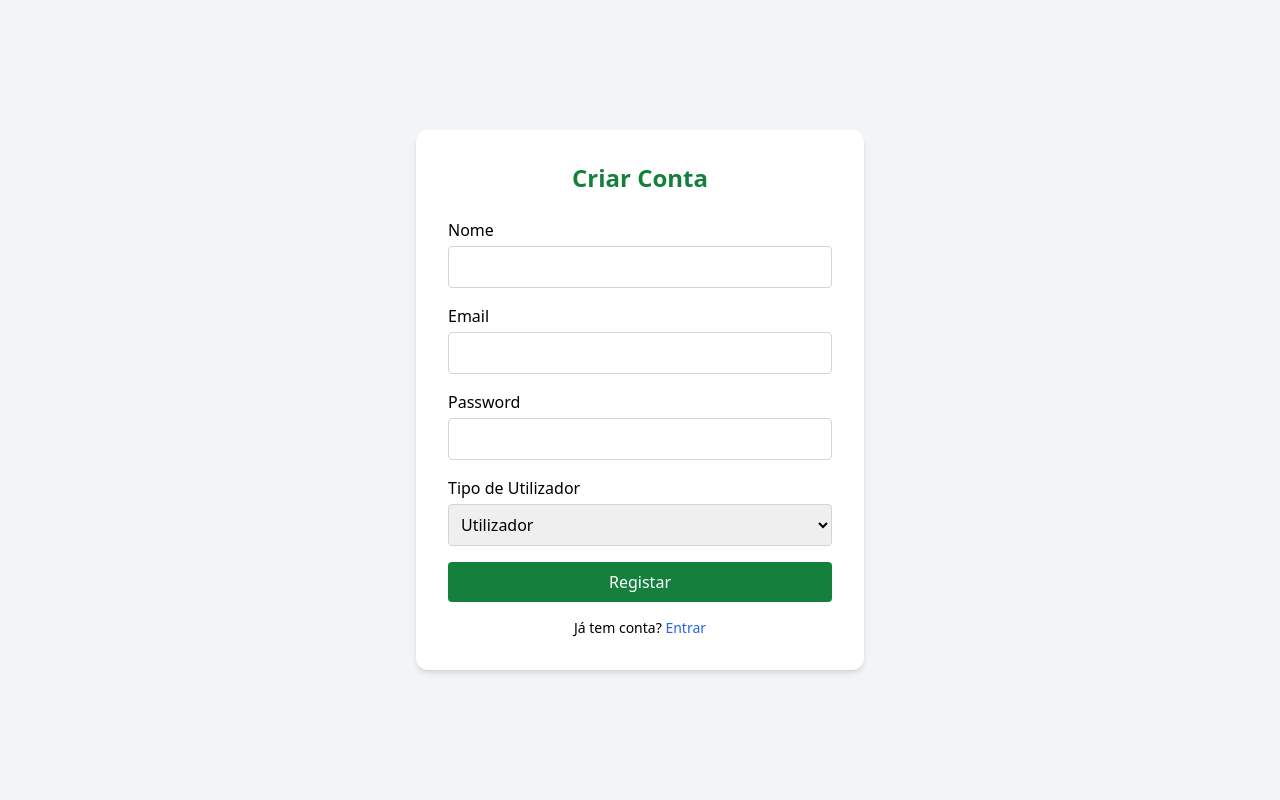
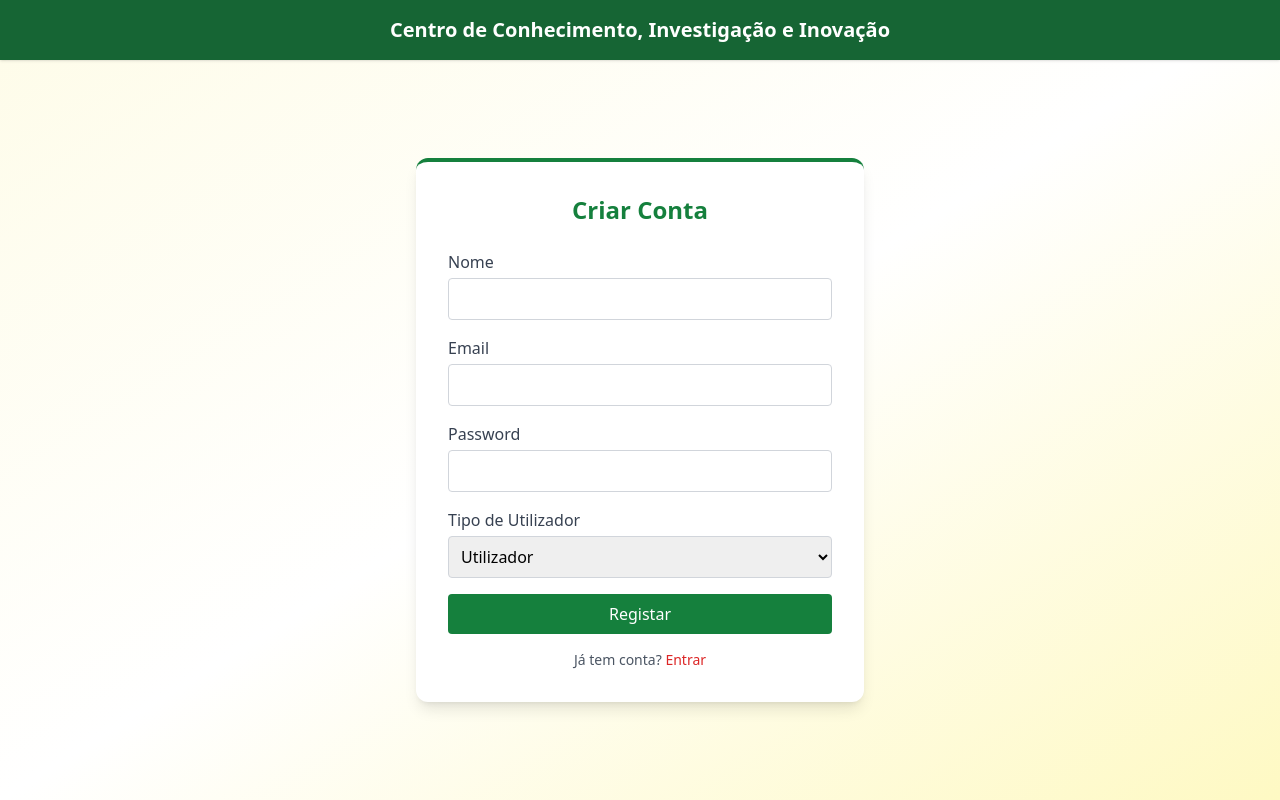
Before and after one commit to 75092/Reserva-de-Salas, a plain HTML site: page landing/register.html in a window 1280 px wide. Drawn offline with nearby package versions, Linux system fonts and the light colour scheme.

Commit message:
Add files via upload

```diff
--- a/landing/register.html
+++ b/landing/register.html
@@ -6,44 +6,52 @@
     <title>Registo - Centro de Conhecimento</title>
     <script src="https://cdn.tailwindcss.com"></script>
   </head>
-  <body class="bg-gray-100 flex items-center justify-center h-screen">
+  <body class="min-h-screen bg-gradient-to-br from-yellow-50 via-white to-yellow-100 flex flex-col">
 
-    <div class="bg-white p-8 rounded-xl shadow-md w-full max-w-md">
+    <!-- Barra de topo -->
+    <header class="bg-green-800 text-white py-4 shadow">
+      <h1 class="text-center text-xl font-semibold">Centro de Conhecimento, Investigação e Inovação</h1>
+    </header>
+
+    <!-- Conteúdo -->
+    <main class="flex-grow flex items-center justify-center">
+      <div class="bg-white p-8 rounded-xl shadow-lg border-t-4 border-green-700 w-full max-w-md">
         <h2 class="text-2xl font-bold mb-6 text-center text-green-700">Criar Conta</h2>
 
         <form method="POST" action="/api/register" class="space-y-4">
           <div>
-          <label class="block mb-1 font-medium">Nome</label>
-          <input type="text" name="name" class="w-full border border-gray-300 p-2 rounded" required />
+            <label class="block mb-1 font-medium text-gray-700">Nome</label>
+            <input type="text" name="name" class="w-full border border-gray-300 p-2 rounded focus:outline-none focus:ring-2 focus:ring-green-600" required />
           </div>
 
           <div>
-          <label class="block mb-1 font-medium">Email</label>
-          <input type="email" name="email" class="w-full border border-gray-300 p-2 rounded" required />
+            <label class="block mb-1 font-medium text-gray-700">Email</label>
+            <input type="email" name="email" class="w-full border border-gray-300 p-2 rounded focus:outline-none focus:ring-2 focus:ring-green-600" required />
           </div>
 
           <div>
-          <label class="block mb-1 font-medium">Password</label>
-          <input type="password" name="password" class="w-full border border-gray-300 p-2 rounded" required />
+            <label class="block mb-1 font-medium text-gray-700">Password</label>
+            <input type="password" name="password" class="w-full border border-gray-300 p-2 rounded focus:outline-none focus:ring-2 focus:ring-green-600" required />
           </div>
 
           <div>
-          <label class="block mb-1 font-medium">Tipo de Utilizador</label>
-          <select name="role" class="w-full border border-gray-300 p-2 rounded">
+            <label class="block mb-1 font-medium text-gray-700">Tipo de Utilizador</label>
+            <select name="role" class="w-full border border-gray-300 p-2 rounded focus:outline-none focus:ring-2 focus:ring-green-600">
               <option value="user">Utilizador</option>
               <option value="admin">Administrador</option>
             </select>
           </div>
 
-        <button type="submit" class="w-full bg-green-700 text-white py-2 rounded hover:bg-green-800">
+          <button type="submit" class="w-full bg-green-700 text-white py-2 rounded hover:bg-green-800 transition">
             Registar
           </button>
         </form>
 
-      <p class="text-sm text-center mt-4">
-        Já tem conta? <a href="login.html" class="text-blue-600 hover:underline">Entrar</a>
+        <p class="text-sm text-center mt-4 text-gray-600">
+          Já tem conta?
+          <a href="login.html" class="text-red-600 hover:underline">Entrar</a>
         </p>
       </div>
-
+    </main>
   </body>
 </html>
```
Also changed, not shown: landing/login.html (+17 -10 lines). Lines whose indentation alone changed are shown as unchanged.
